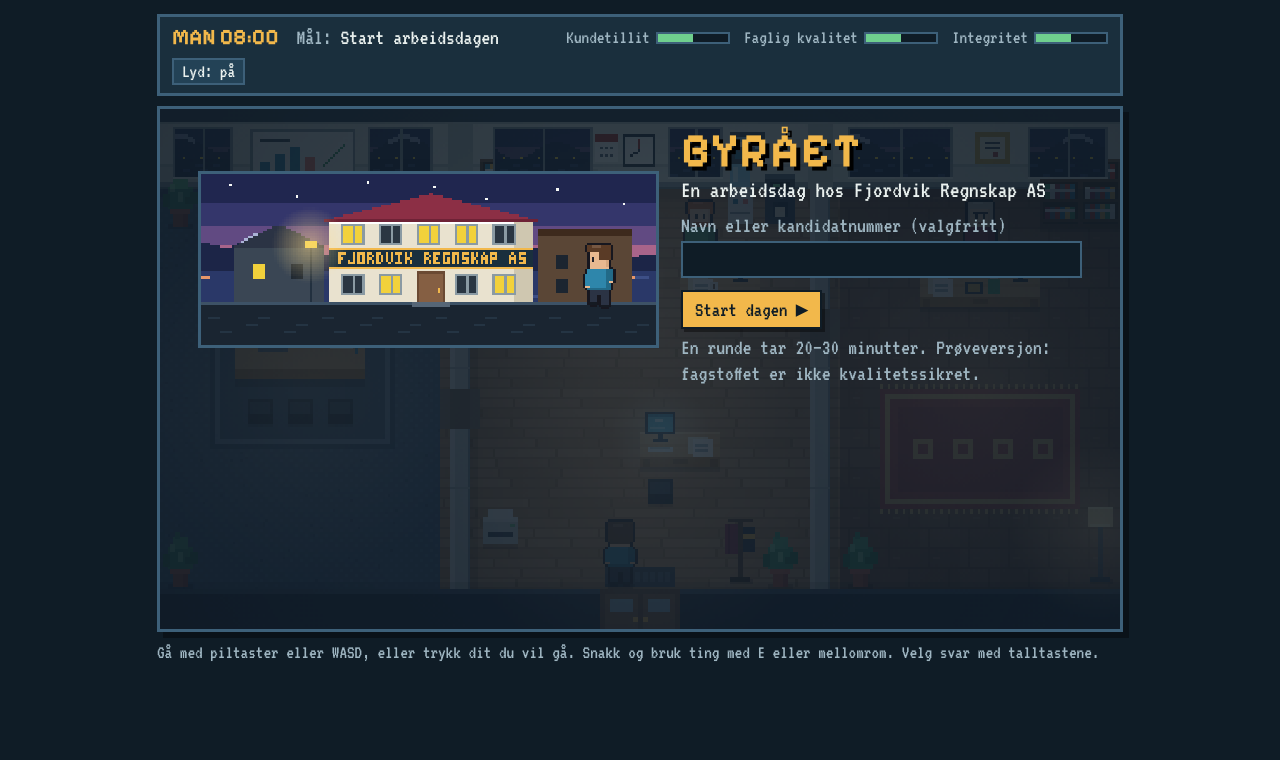
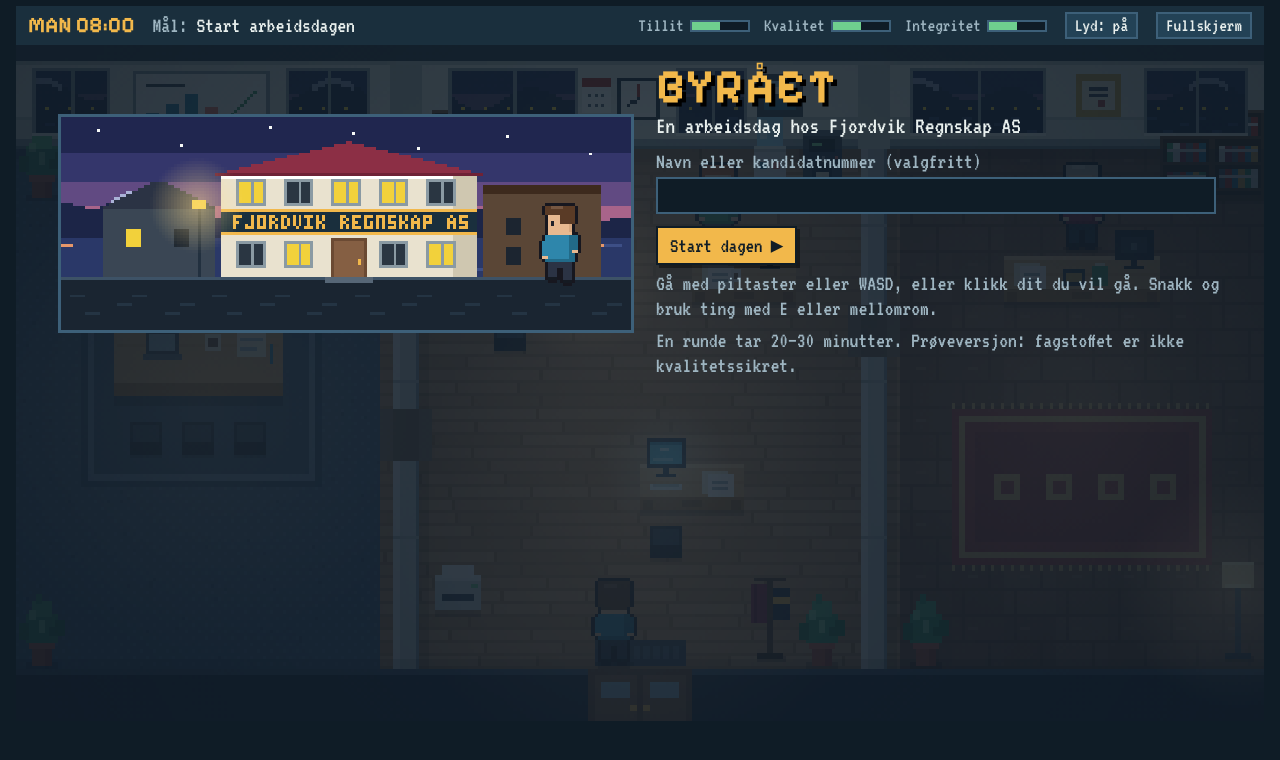
Before and after one commit to fmnordvik/byraaet, a plain HTML site: page index.html in a window 1280 px wide. Drawn offline with Linux system fonts and the light colour scheme.

Commit message:
Fyll vinduet, fullskjermknapp, uten ramme
Co-Authored-By: Claude Fable 5.2 <noreply@anthropic.com>

```diff
--- a/index.html
+++ b/index.html
@@ -21,21 +21,21 @@
 }
 html,body{height:100%}
 body{background:var(--ink);color:var(--text);font-family:var(--body);font-size:22px;line-height:1.15;
-  padding-block:14px;padding-left:max(16px,env(safe-area-inset-left,0px));padding-right:max(16px,env(safe-area-inset-right,0px));box-sizing:border-box}
+  padding-block:6px;padding-left:max(16px,env(safe-area-inset-left,0px));padding-right:max(16px,env(safe-area-inset-right,0px));box-sizing:border-box}
 *,*::before,*::after{box-sizing:border-box}
-.wrap{margin:0 auto;display:flex;flex-direction:column;gap:10px;max-width:100%}
-.hud{display:flex;flex-wrap:wrap;gap:8px 18px;align-items:center;background:var(--panel);border:3px solid var(--line);padding:8px 12px}
+.wrap{margin:0 auto;display:flex;flex-direction:column;gap:0;max-width:100%}
+.hud{display:flex;flex-wrap:wrap;gap:8px 18px;align-items:center;background:var(--panel);padding:6px 12px}
 .clock{font-family:var(--display);font-weight:700;font-size:22px;color:var(--amber);font-variant-numeric:tabular-nums;white-space:nowrap}
-.obj{flex:1 1 220px;min-width:0;color:var(--text)}
+.obj{flex:1 1 150px;min-width:0;color:var(--text)}
 .obj b{font-weight:400;color:var(--muted)}
 .meters{display:flex;flex-wrap:wrap;gap:6px 14px}
 .meter{display:flex;align-items:center;gap:6px;font-size:19px;color:var(--muted);white-space:nowrap}
-.bar{width:74px;height:12px;background:var(--ink);border:2px solid var(--line)}
+.bar{width:60px;height:12px;background:var(--ink);border:2px solid var(--line)}
 .bar i{display:block;height:100%;background:var(--good);transition:width .4s steps(8)}
 .bar.low i{background:var(--bad)}
 .meter.flash{color:var(--amber)}
 .snd{font-family:var(--body);font-size:19px;background:var(--panel2);color:var(--text);border:2px solid var(--line);padding:2px 8px;cursor:pointer}
-.stage{position:relative;border:3px solid var(--line);background:#000;box-shadow:6px 6px 0 rgba(0,0,0,.35);max-width:100%}
+.stage{position:relative;background:#000;max-width:100%}
 .stage canvas#cv{display:block;width:100%;height:auto;image-rendering:pixelated;image-rendering:crisp-edges;cursor:pointer}
 .hint{position:absolute;left:8px;top:8px;background:var(--ink);border:2px solid var(--amber);color:var(--amber);padding:1px 8px;font-size:20px;pointer-events:none}
 .dialog{position:absolute;left:2%;right:2%;bottom:3%;display:flex;gap:12px;align-items:flex-start;background:var(--panel);border:3px solid var(--text);
@@ -99,11 +99,12 @@ label{display:block;color:var(--muted);margin:8px 0 3px}
     <div class="clock" id="clock">MAN 08:00</div>
     <div class="obj" id="obj"><b>Mål:</b> Start arbeidsdagen</div>
     <div class="meters">
-      <div class="meter" id="m-tillit">Kundetillit <span class="bar"><i style="width:50%"></i></span></div>
-      <div class="meter" id="m-kvalitet">Faglig kvalitet <span class="bar"><i style="width:50%"></i></span></div>
+      <div class="meter" id="m-tillit">Tillit <span class="bar"><i style="width:50%"></i></span></div>
+      <div class="meter" id="m-kvalitet">Kvalitet <span class="bar"><i style="width:50%"></i></span></div>
       <div class="meter" id="m-integritet">Integritet <span class="bar"><i style="width:50%"></i></span></div>
     </div>
     <button class="snd" id="snd" type="button" aria-pressed="true">Lyd: på</button>
+    <button class="snd" id="fs" type="button">Fullskjerm</button>
   </header>
   <div class="stage" id="stage">
     <canvas id="cv" width="384" height="208" aria-label="Kontoret til Fjordvik Regnskap AS sett ovenfra"></canvas>
@@ -119,7 +120,6 @@ label{display:block;color:var(--muted);margin:8px 0 3px}
     </div>
     <div class="panel" id="panel" hidden></div>
   </div>
-  <div class="help">Gå med piltaster eller WASD, eller trykk dit du vil gå. Snakk og bruk ting med E eller mellomrom. Velg svar med talltastene.</div>
 </main>
 
 <script>
@@ -553,17 +553,20 @@ function report(){const good=LOG.filter(o=>o.v==='good').length;sfx.open();
 
 /* ---------- title and boot ---------- */
 function fit(){const wrap=$('wrap'),st=$('stage'),cs=getComputedStyle(document.body);
-  const availW=document.documentElement.clientWidth-parseFloat(cs.paddingLeft)-parseFloat(cs.paddingRight)-6;
-  let w=Math.min(availW,W*4);
-  for(let pass=0;pass<3;pass++){wrap.style.width=(w+6)+'px';wrap.classList.toggle('narrow',w<700);
-    const over=wrap.offsetHeight-st.offsetHeight+parseFloat(cs.paddingTop)+parseFloat(cs.paddingBottom)+12;
-    let n=Math.min(availW,(window.innerHeight-over)*W/H,W*4);if(n>=W*2)n=Math.floor(n/(W/2))*(W/2);n=Math.max(n,Math.min(availW,460));
+  const availW=document.documentElement.clientWidth-parseFloat(cs.paddingLeft)-parseFloat(cs.paddingRight);
+  let w=availW;
+  for(let pass=0;pass<3;pass++){wrap.style.width=w+'px';wrap.classList.toggle('narrow',w<700);
+    const over=wrap.offsetHeight-st.offsetHeight+parseFloat(cs.paddingTop)+parseFloat(cs.paddingBottom)+2;
+    let n=Math.floor(Math.min(availW,(window.innerHeight-over)*W/H));n=Math.max(n,Math.min(availW,460));
     if(n===w)break;w=n;}
-  wrap.style.width=(w+6)+'px';wrap.classList.toggle('narrow',w<700);}
+  wrap.style.width=w+'px';wrap.classList.toggle('narrow',w<700);}
 let titleOpen=false;
 function shrinkToFit(){if(!titleOpen)return;const p=$('panel'),c=p.firstElementChild;if(!c)return;c.style.zoom='';if($('wrap').classList.contains('narrow'))return;const room=p.clientHeight-40;if(c.offsetHeight>room)c.style.zoom=Math.max(0.55,room/c.offsetHeight).toFixed(3);}
 window.addEventListener('resize',()=>{fit();shrinkToFit();});fit();
-function title(){showPanel('<div class="tcols"><canvas id="banner" width="192" height="72" aria-hidden="true"></canvas><div class="tbody"><h1>BYRÅET</h1><p style="font-size:24px;margin:2px 0 6px">En arbeidsdag hos Fjordvik Regnskap AS</p><label for="pname">Navn eller kandidatnummer (valgfritt)</label><input type="text" id="pname" maxlength="60" autocomplete="off"><div class="row"><button class="btn" id="go" type="button">Start dagen ▶</button></div><p class="sub">En runde tar 20–30 minutter. Prøveversjon: fagstoffet er ikke kvalitetssikret.</p></div></div>',true);drawBanner();titleOpen=true;shrinkToFit();setTimeout(shrinkToFit,700);if(document.fonts&&document.fonts.ready)document.fonts.ready.then(shrinkToFit);
+$('fs').addEventListener('click',()=>{const d=document;if(d.fullscreenElement)d.exitFullscreen();else if(d.documentElement.requestFullscreen)d.documentElement.requestFullscreen().catch(()=>{$('fs').hidden=true;});});
+document.addEventListener('fullscreenchange',()=>{$('fs').textContent=document.fullscreenElement?'Avslutt fullskjerm':'Fullskjerm';fit();shrinkToFit();});
+if(!document.documentElement.requestFullscreen)$('fs').hidden=true;
+function title(){showPanel('<div class="tcols"><canvas id="banner" width="192" height="72" aria-hidden="true"></canvas><div class="tbody"><h1>BYRÅET</h1><p style="font-size:24px;margin:2px 0 6px">En arbeidsdag hos Fjordvik Regnskap AS</p><label for="pname">Navn eller kandidatnummer (valgfritt)</label><input type="text" id="pname" maxlength="60" autocomplete="off"><div class="row"><button class="btn" id="go" type="button">Start dagen ▶</button></div><p class="sub">Gå med piltaster eller WASD, eller klikk dit du vil gå. Snakk og bruk ting med E eller mellomrom.</p><p class="sub">En runde tar 20–30 minutter. Prøveversjon: fagstoffet er ikke kvalitetssikret.</p></div></div>',true);drawBanner();titleOpen=true;shrinkToFit();setTimeout(shrinkToFit,700);if(document.fonts&&document.fonts.ready)document.fonts.ready.then(shrinkToFit);
   $('go').addEventListener('click',()=>{playerName=$('pname').value.trim();titleOpen=false;sfx.open();hidePanel();started=true;day();});}
 requestAnimationFrame(frame);
 if(location.hash==='#demo'){started=true;P.x=P.tx=20;P.y=P.ty=5;npcs[2].present=true;setClock(600);setObj('Møt Selma Aune på møterommet til venstre','selma');choose('du','Selma ser spent på deg. Hva anbefaler du?',['Jeg anbefaler aksjeselskap.','Jeg anbefaler enkeltpersonforetak.','Dette kan jeg ikke gi råd om. Du bør snakke med en advokat.']);}
```
